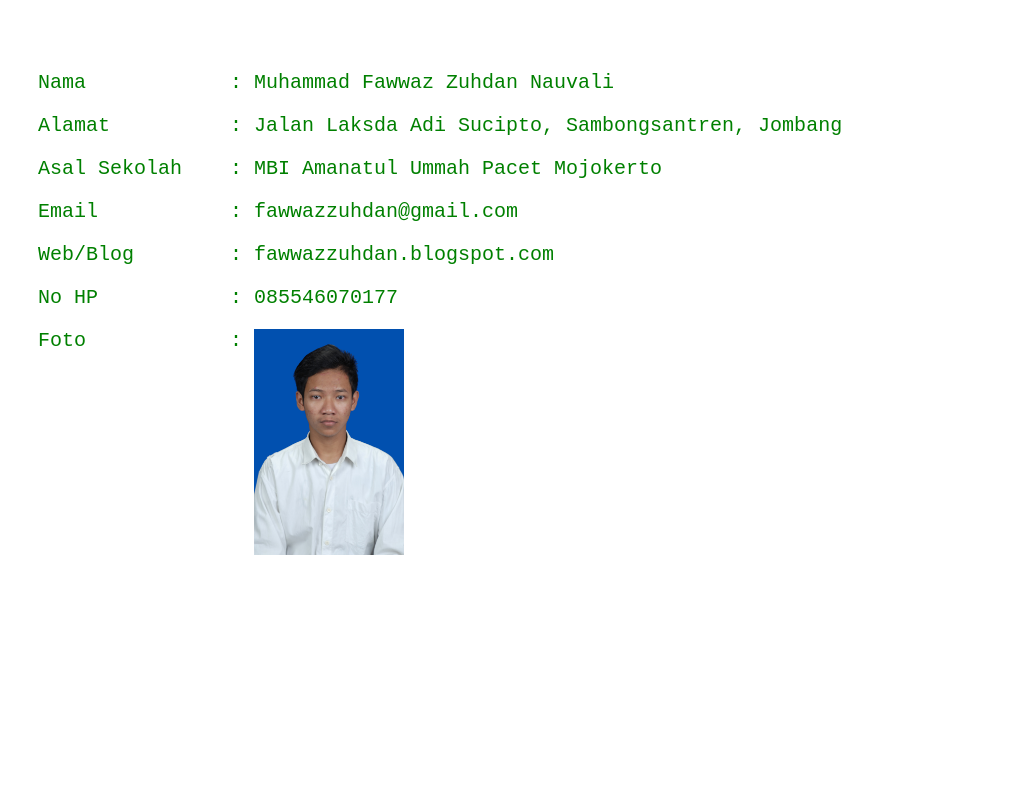
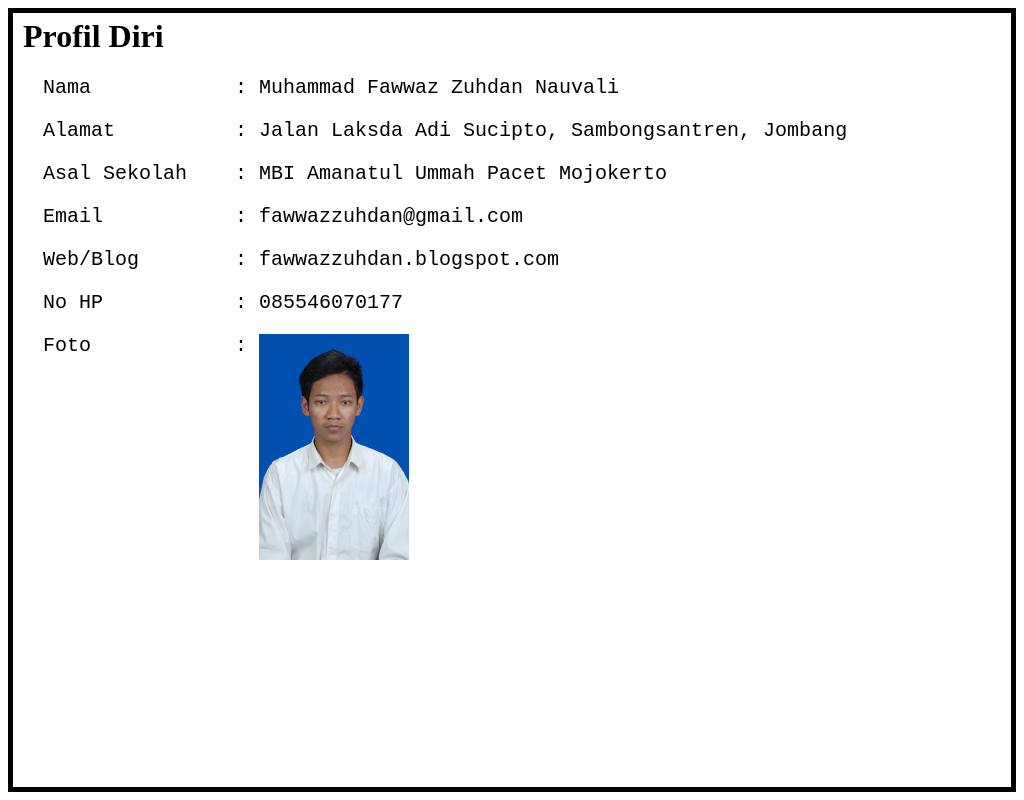
Before and after one commit to fawwazzuhdan/PBKK-Profil_Electron, an Electron app: page index.html in a window 1024 px wide. Drawn offline with Linux system fonts and the light colour scheme.

Commit message:
update color

```diff
--- a/css/style.css
+++ b/css/style.css
@@ -1,16 +1,21 @@
+body {
+    background-color: white;
+    border-style: solid;
+    border-width: 5px;
+}
 h1 {
     padding-top: 5px;
     padding-left: 10px;
-    color: white;
+    color: black;
 }
 div.data_diri {
     padding-left: 30px;
     font-size: 20px;
-    color: green;
+    color: black;
 }
 div.data_diri a {
     text-decoration: none;
-    color: green;
+    color: black;
 }
 div.data_diri img {
     width: 150px;
--- a/main.js
+++ b/main.js
@@ -8,7 +8,7 @@ const BrowserWindow = electron.BrowserWindow;
 
 var mainWindow;
 app.on('ready',function(){
-	mainWindow = new BrowserWindow({width: 1024, height: 768,backgroundColor: '#2e2c29'});
+	mainWindow = new BrowserWindow({width: 1024, height: 768,backgroundColor: '#ffffff'});
 	mainWindow.loadURL(url.format({
 		pathname: path.join(__dirname, 'index.html'),
 		protocol: 'file:',
```
